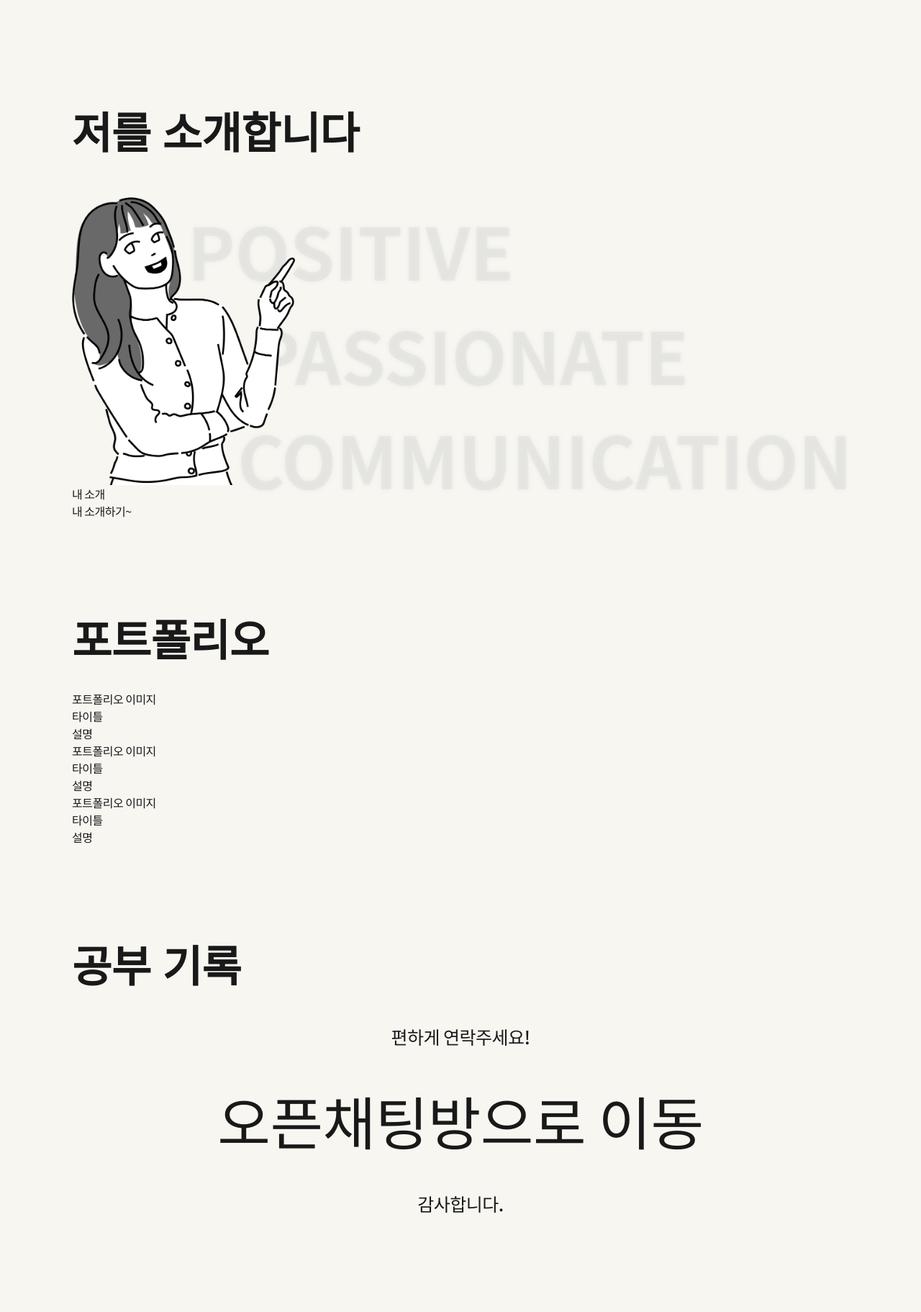
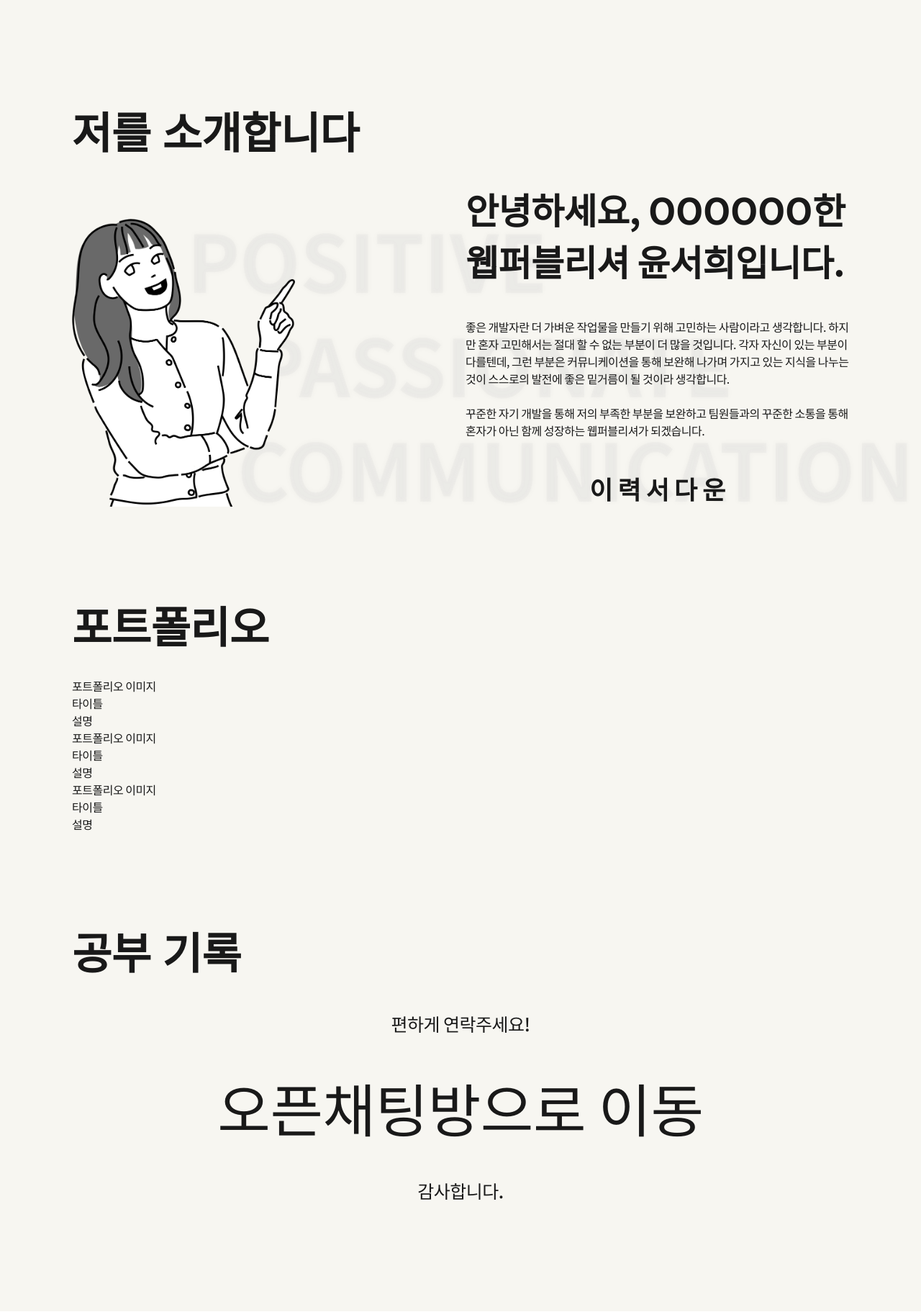
Before and after one commit to seoD22/pb-class, a PHP site: page /portfolio/index.html in a window 1280 px wide. Shown: the part 675-2498 px from the top of the page at 72% size. Run offline with PHP 8.4, Linux system fonts and the light colour scheme; some web fonts are replaced; grey boxes are pictures that could not be loaded.

Commit message:
introduce섹션 기본 태그 및 스타일 적용 완료

```diff
--- a/portfolio/css/style.css
+++ b/portfolio/css/style.css
@@ -244,6 +244,10 @@ header::after{
 }
 
 /* introduce */
+.introduce > div{
+  display: flex;
+  justify-content: space-between;
+}
 .introduce .pic{
   background-image: url(../img/seohee.png);
   background-repeat: no-repeat;
@@ -260,12 +264,13 @@ header::after{
 .introduce .pic p{
   position: relative;
   text-transform: uppercase;
-  color: #cecece42  ;
+  color: #cecece2b  ;
   filter: drop-shadow(0 0 3px #cecece);
-  font-size: 100px;
+  font-size: 110px;
   font-weight: 600;
   white-space: pre;
   z-index: -1;
+  line-height: 1;
 }
 .introduce .pic p:nth-child(1){
   right: -160px;
@@ -275,6 +280,47 @@ header::after{
 }
 .introduce .pic p:nth-child(3){
   right: -230px;
+}
+.introduce .text{
+  width: 533px;
+  display: flex;
+  flex-direction: column;
+  justify-content: space-between;
+}
+.introduce .text p:nth-child(1){
+  font-size: 50px;
+  font-weight: 700;
+}
+.introduce .text a{
+  text-align: center;
+  font-size: 35px;
+  font-weight: 600;
+  width: 220px;
+  margin-left: auto;
+  margin-right: auto;
+}
+.introduce .text a:hover span{
+  position: relative;
+}
+.introduce .text a:hover span:nth-child(1){
+  animation: bounce .2s ease-in forwards;
+  animation-delay: .1s;
+}
+.introduce .text a:hover span:nth-child(2){
+  animation: bounce .2s ease-in forwards;
+  animation-delay: .2s;
+}
+.introduce .text a:hover span:nth-child(3){
+  animation: bounce .2s ease-in forwards;
+  animation-delay: .3s;
+}
+.introduce .text a:hover span:nth-child(4){
+  animation: bounce .2s ease-in forwards;
+  animation-delay: .4s;
+}
+.introduce .text a:hover span:nth-child(5){
+  animation: bounce .2s ease-in forwards;
+  animation-delay: .5s;
 }
 
 /*.introduce.reveal .pic::before{
@@ -433,6 +479,9 @@ h2{
   header ul{
     display: none;
   }
+  header h1 .logo2{
+    bottom: -20px;
+  }
 
   .main_banner{
     height: 27vh;
@@ -520,6 +569,18 @@ h2{
     right: -100%;
   }
 }
+@keyframes bounce {
+  0% {
+    bottom: 0;
+  }
+  50% {
+    bottom: -5px;
+  }
+  100% {
+    bottom: 0;
+  }
+
+}
 /* @keyframes showAnimate {
   from {
     opacity: 0;
--- a/portfolio/index.html
+++ b/portfolio/index.html
@@ -64,8 +64,17 @@
         <p>communication</p>
       </div>
       <div class="text">
-        <p>내 소개</p>
-        <p>내 소개하기~</p>
+        <p>안녕하세요, OOOOOO한<br>웹퍼블리셔 윤서희입니다.</p>
+        <p>좋은 개발자란 더 가벼운 작업물을 만들기 위해 고민하는 사람이라고 생각합니다. 하지만 혼자 고민해서는 절대 할 수 없는 부분이 더 많을 것입니다. 각자 자신이 있는 부분이 다를텐데, 그런 부분은 커뮤니케이션을 통해 보완해 나가며 가지고 있는 지식을 나누는 것이 스스로의 발전에 좋은 밑거름이 될 것이라 생각합니다.<br><br>
+        꾸준한 자기 개발을 통해 저의 부족한 부분을 보완하고 팀원들과의 꾸준한 소통을 통해 혼자가 아닌 함께 성장하는 웹퍼블리셔가 되겠습니다.
+        </p>
+        <a href="">
+          <span>이</span>
+          <span>력</span>
+          <span>서</span>
+          <span>다</span>
+          <span>운</span>
+        </a>
       </div>
   </section>
   <section class="portfolio">
```
